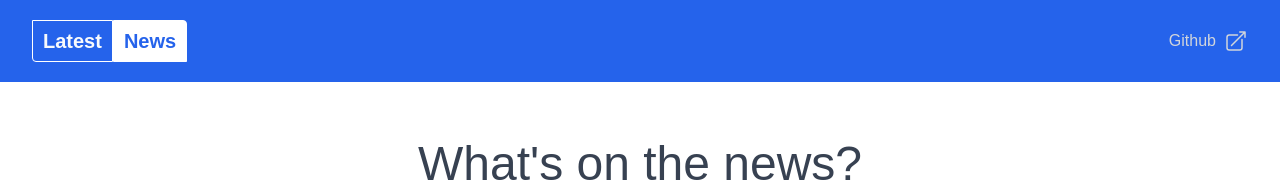
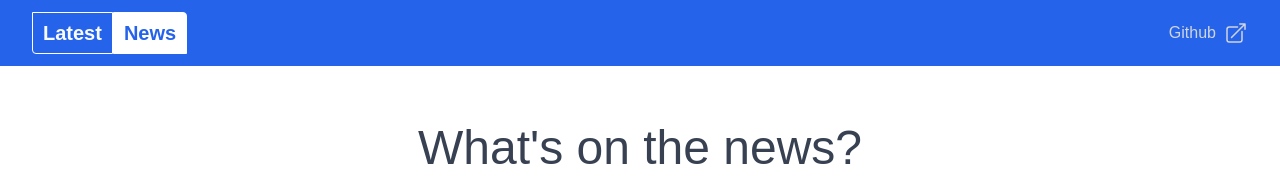
Before and after one commit to mravaloarison/News, a React (Create React App) app: page / in a window 1280 px wide. Shown: the top 182 px of the page. Built offline with nearby package versions, Linux system fonts and the light colour scheme; no server answers; the HTML template or start-up script is replaced by a standard one.

Commit message:
header padding+log status msg

```diff
--- a/public/index.html
+++ b/public/index.html
@@ -1,5 +1,5 @@
 <!DOCTYPE html>
-<html lang="en">
+<html lang="en" class="bg-blue-600">
   <head>
     <meta charset="utf-8" />
     <link rel="icon" href="%PUBLIC_URL%/logo192.png" />
--- a/src/App.js
+++ b/src/App.js
@@ -4,7 +4,7 @@ import NewsComponent from "./NewsComponent";
 function App() {
   return (
     <div>
-      <header className="lg:px-8 lg:py-5 p-4 bg-blue-600 text-slate-50">
+      <header className="lg:px-8 lg:py-3 p-2 bg-blue-600 text-slate-50">
         <div className="flex justify-between">
           <a href="/" className="flex justify-center items-center text-xl font-semibold">
             <span className="px-2.5 py-1.5 border border-white rounded-bl">Latest</span>
@@ -17,7 +17,7 @@ function App() {
         </div>
       </header>
       <NewsComponent />
-      <footer className="w-full flex justify-center items-center">
+      <footer className="w-full flex justify-center items-center bg-white">
         <div className="p-8 text-xs text-gray-400">
           © Latest News 2023, by Mami.
         </div>
--- a/src/NewsComponent.js
+++ b/src/NewsComponent.js
@@ -16,6 +16,7 @@ function NewsComponent() {
     { name: "technology", emoji: "👨‍💻" }
   ];
 
+
   useEffect(() => {
     const baseUrl = 'https://newsapi.org/v2/top-headlines?';
     const apiKey = process.env.REACT_APP_API_KEY_3;
@@ -30,6 +31,7 @@ function NewsComponent() {
                 setArticles(data.articles);
             } else {
                 console.log(data.status);
+                console.log(`${data.code} ${data.message}`);
             }
         })
         .catch((error) => {
@@ -51,6 +53,7 @@ function NewsComponent() {
               setArticles(data.articles);
             } else {
               console.log(data.status);
+              console.log(`${data.code} ${data.message}`);
             }
           })
           .catch((error) => {
@@ -63,7 +66,7 @@ function NewsComponent() {
     };
 
     return (
-        <div>
+        <div className="bg-white">
             <div className="flex flex-col justify-center items-center lg:py-10 lg:gap-8 gap-4">
 
                 <h1 className="md:text-[3rem] text-3xl md:font-thin text-gray-700 px-4 pt-6">What's on the news?</h1>
```
